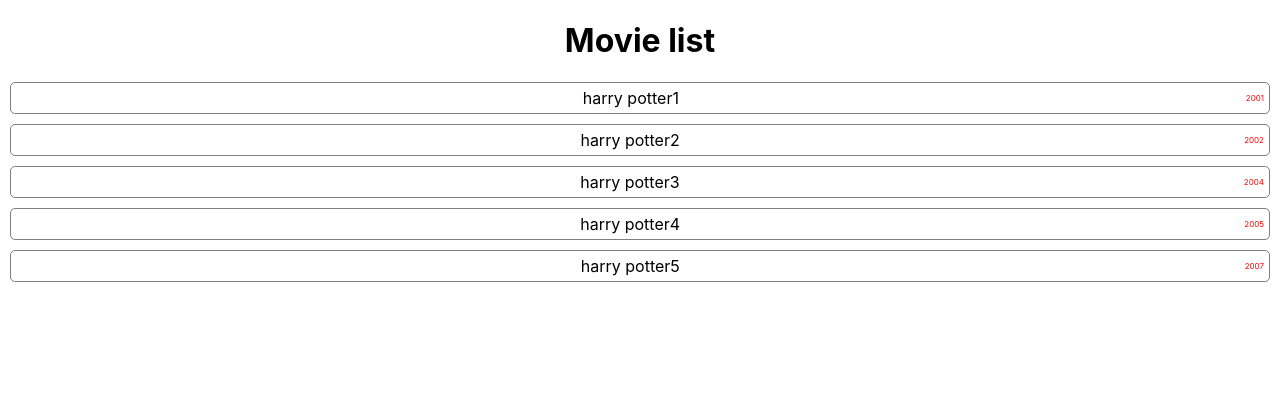
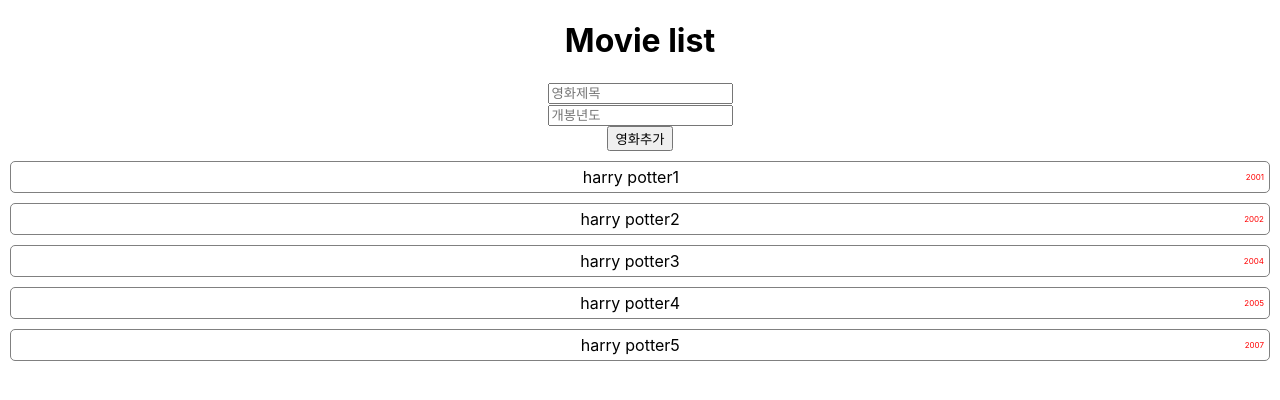
Before and after one commit to LIMDANBI/study_react, a React (Create React App) app: page / in a window 1280 px wide. Shown: the top 400 px of the page. Built offline with nearby package versions, Linux system fonts and the light colour scheme.

Commit message:
영화 List 추가 폼 만들기 1

```diff
--- a/src/App.js
+++ b/src/App.js
@@ -4,40 +4,53 @@
 import { render } from '@testing-library/react';
 
 function App() {
+  const [movieTitle, setMovieTitle] = useState('');
+  const [movieYear, setMovieYear] = useState('');
 
-  const movies = [
-    { title: 'harry potter1', year: 2001 },
-    { title: 'harry potter2', year: 2002 },
-    { title: 'harry potter3', year: 2004 },
-    { title: 'harry potter4', year: 2005 },
-    { title: 'harry potter5', year: 2007 },
-  ];
-
+  // movies가 state가 아니기 때문에 '영화추가'를 눌러도 rendering이 되지 x
+  // useEffect(() =>{
+  //   console.log('render');
+  // })
+  const [movies, setMovies] = useState(
+    [
+      { title: 'harry potter1', year: 2001 },
+      { title: 'harry potter2', year: 2002 },
+      { title: 'harry potter3', year: 2004 },
+      { title: 'harry potter4', year: 2005 },
+      { title: 'harry potter5', year: 2007 },
+    ]
+  );
   const renderMovies = movies.map(movie => {
     return (
-      <Movie movie={movie} key={movie.title}/> // component를 사용하기 때문에 component에 key를 넣어 줌
+      <Movie movie={movie} key={movie.title} /> // component를 사용하기 때문에 component에 key를 넣어 줌
     )
   });
+
+  const addMovie = (event) => {
+    event.preventDefault(); // form 사용 시 submit을 했을 때 page reloading 방지
+    // console.log(movieTitle, movieYear); // 출력 확인
+    // movies.push({
+    //   title: movieTitle,
+    //   year: movieYear
+    // })
+    setMovies([
+      ...movies,
+      {
+        title: movieTitle,
+        year: movieYear,
+      }
+    ])
+  };
 
   return (
     <div className="App">
       <h1> Movie list </h1>
+      <form onSubmit={addMovie}>
+        <input type="text" value={movieTitle} placeholder="영화제목" onChange={e => setMovieTitle(e.target.value)} /> <br />
+        <input type="text" value={movieYear} placeholder="개봉년도" onChange={e => setMovieYear(e.target.value)} /> <br />
+        <button type="submit">영화추가</button>
+      </form>
       {renderMovies}
-      {/* <div className="movie">
-        <div className="movie-title">{movies[0].title}</div>
-        <div className="movie-year">{movies[0].year}</div>
-      </div>
-
-      <div className="movie">
-        <div className="movie-title">{movies[1].title}</div>
-        <div className="movie-year">{movies[1].year}</div>
-      </div>
-
-      <div className="movie">
-        <div className="movie-title">{movies[2].title}</div>
-        <div className="movie-year">{movies[2].year}</div>
-      </div> */}
-
     </div>
   );
 }
```
